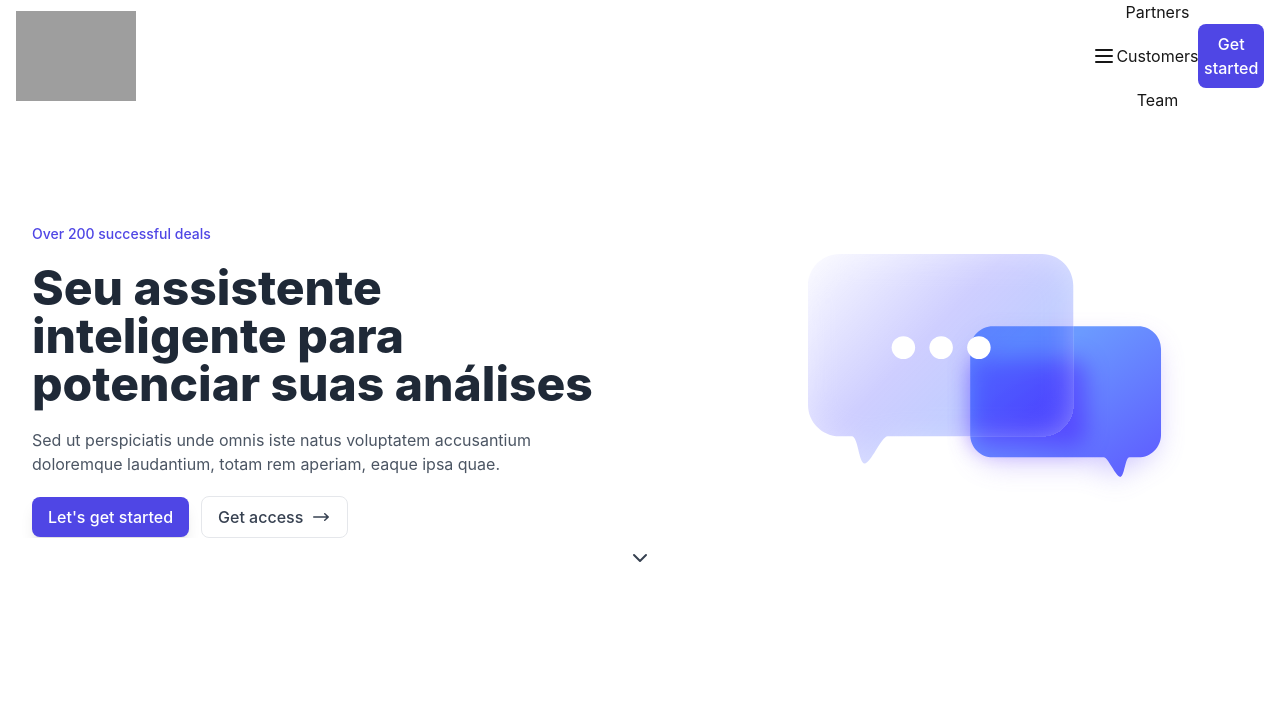
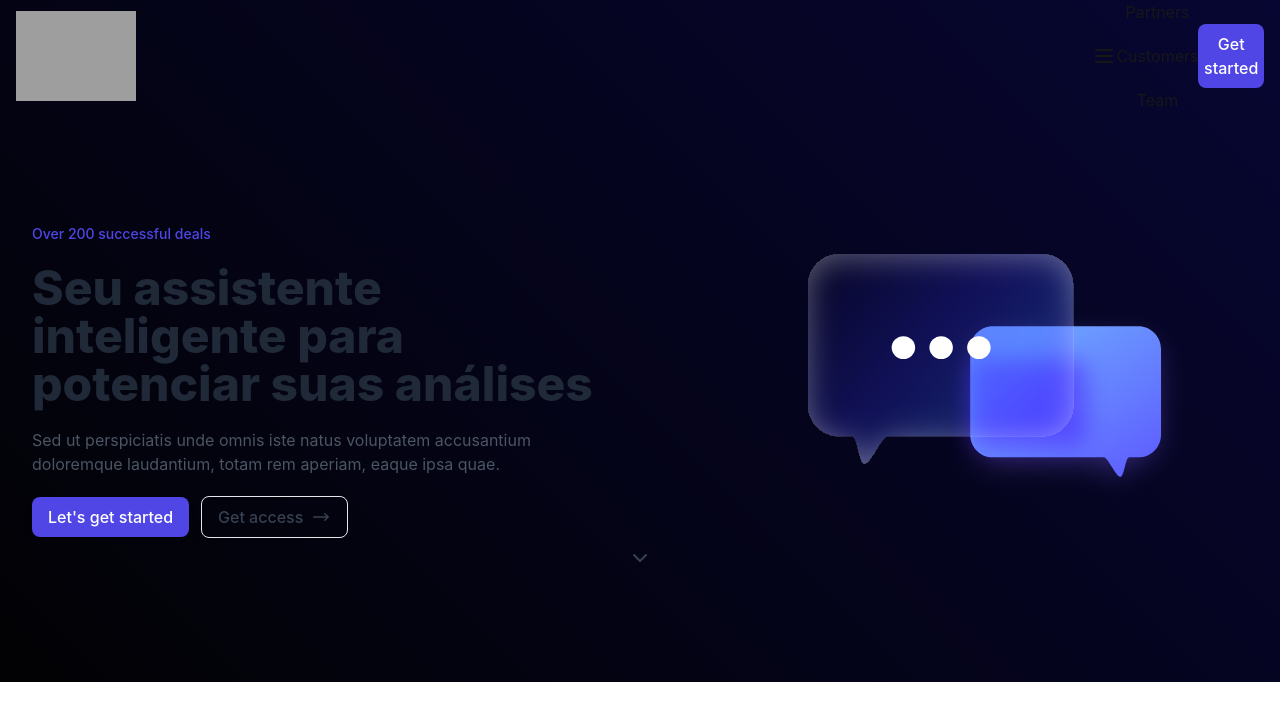
Before and after one commit to System-Apollo/FRONT_T.IA.GO, a Next.js app: page /Initial in a window 1280 px wide. Shown: the top 720 px of the page. Built offline with nearby package versions, Linux system fonts and the light colour scheme; grey boxes are pictures that could not be loaded.

Commit message:
💄 style: color and variables

```diff
--- a/src/styles/globals.css
+++ b/src/styles/globals.css
@@ -5,19 +5,55 @@
 @import url('https://fonts.googleapis.com/css2?family=Work+Sans:wght@400;500;700&display=swap');
 
 :root {
-  --background: #ffffff;
+  --background-solid: #f6f6f6;
+  --background-gradient: linear-gradient(45deg, #020204, #070632);
   --foreground: #171717;
 }
 
 @media (prefers-color-scheme: dark) {
   :root {
-    --background: #f6f6f6;
+    --background-solid: #f6f6f6;
     --foreground: #ededed;
+    --fontColor: linear-gradient(to bottom, #8AAAE8 0%, #043B98 100%);
   }
+}
+
+::-webkit-scrollbar {
+  width: 8px;
+}
+
+::-webkit-scrollbar-track {
+  background: #f0f0f0;
+}
+
+::-webkit-scrollbar-thumb {
+  background-color: #888;
+  border-radius: 4px;
+}
+
+::-webkit-scrollbar-thumb:hover {
+  background-color: #555;
 }
 
 body {
   color: var(--foreground);
-  background: var(--background);
   font-family: 'Inter';
 }
+
+.bg-solid {
+  background: var(--background-solid);
+}
+
+.bg-gradient {
+  background: var(--background-gradient);
+}
+
+.text-gradient {
+  color: linear-gradient(45deg, #020204, #070632);
+}
+
+.text-gradient {
+  background: var(--fontColor);
+  -webkit-background-clip: text;
+  -webkit-text-fill-color: transparent;
+}
```
